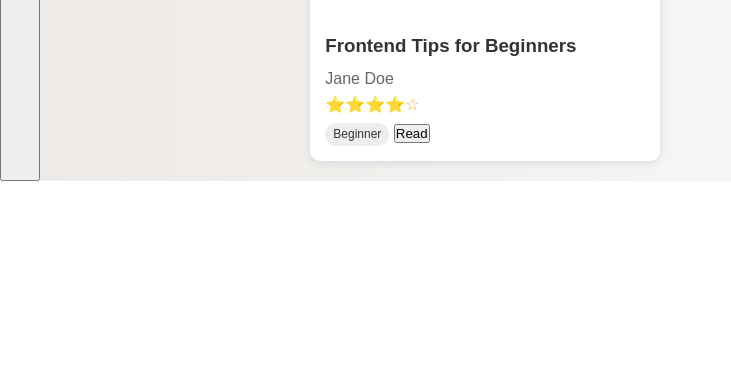
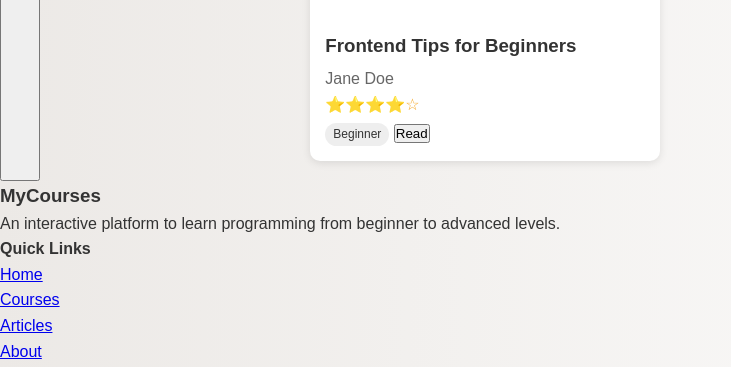
Before and after one commit to omarsaad08/e-learning-platform, a PHP site: template views/articles.php in a window 1280 px wide. Shown: the part 1930-2297 px from the top of the page, without its empty margins (0-731 px from the left). Before the commit the page ends 2111 px from the top, so only its background shows below. Run offline with PHP 8.4, Linux system fonts and the light colour scheme; the template is opened without the code that fills it, so the values that code supplies are empty; some web fonts are replaced.

Commit message:
articles.php

```diff
--- a/views/articles.php
+++ b/views/articles.php
@@ -177,6 +177,38 @@
 
   </div>
   <!-- END: Articles Page -->
+  <footer class="footer">
+    <div class="footer-container">
+      <div class="footer-about">
+        <h3>MyCourses</h3>
+        <p>An interactive platform to learn programming from beginner to advanced levels.</p>
+      </div>
+
+      <div class="footer-links">
+        <h4>Quick Links</h4>
+        <ul>
+          <li><a href="#">Home</a></li>
+          <li><a href="#">Courses</a></li>
+          <li><a href="#">Articles</a></li>
+          <li><a href="#">About</a></li>
+        </ul>
+      </div>
+
+      <div class="footer-social">
+        <h4>Follow Us</h4>
+        <div class="social-icons">
+          <a href="#"><img src="facebook_black_logo_icon_147136.png" alt="Facebook" /></a>
+          <a href="#"><img src="twitterlogoincircularblackbutton_79784.png" alt="Twitter" /></a>
+
+          <a href="#"><img src="linkedin_black_logo_icon_147114.png" alt="linkedin" /></a>
+        </div>
+      </div>
+    </div>
+
+    <div class="footer-bottom">
+      <p>© 2025 MyCourses. All rights reserved.</p>
+    </div>
+  </footer>
 
 
 <script src="js.js"></script>
```
